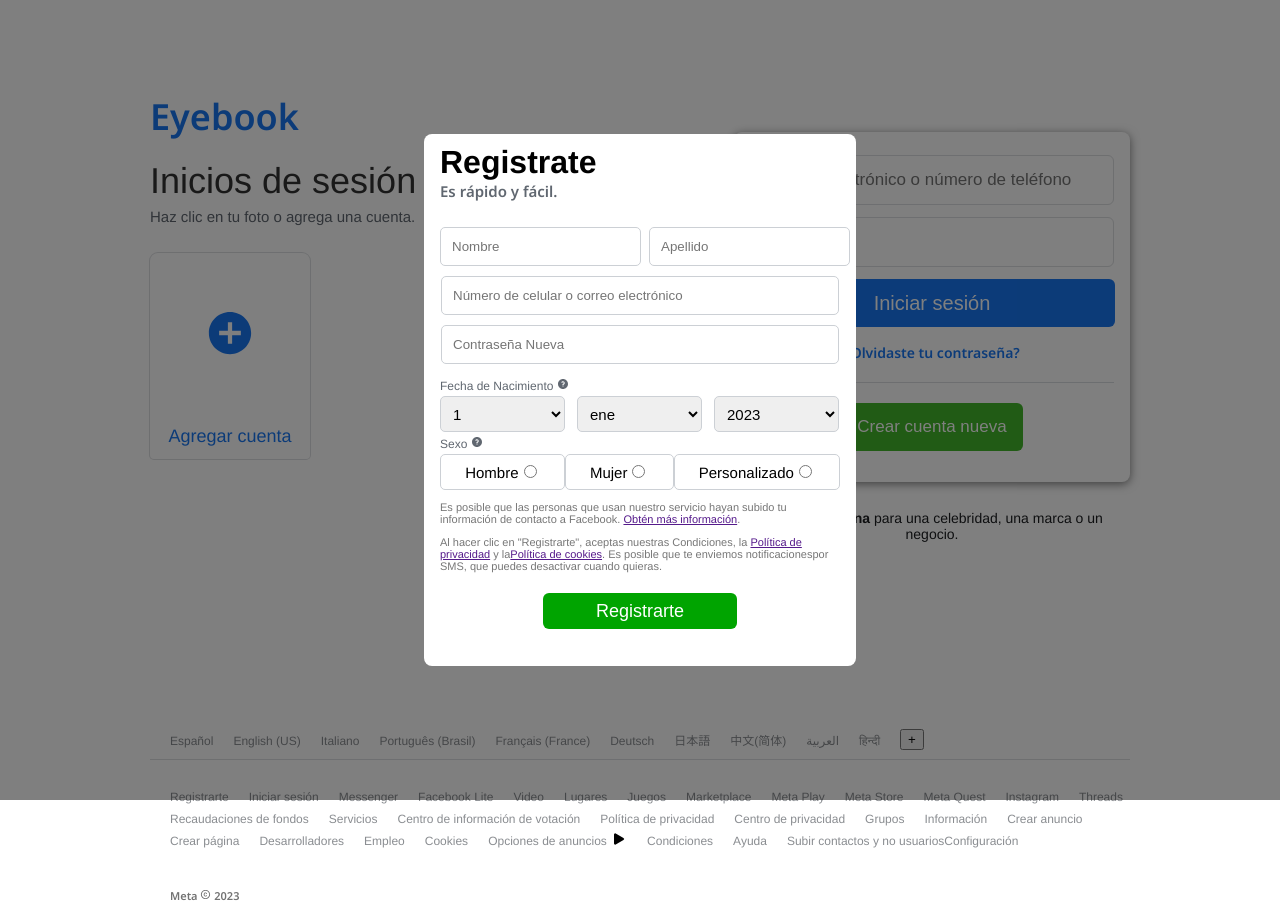
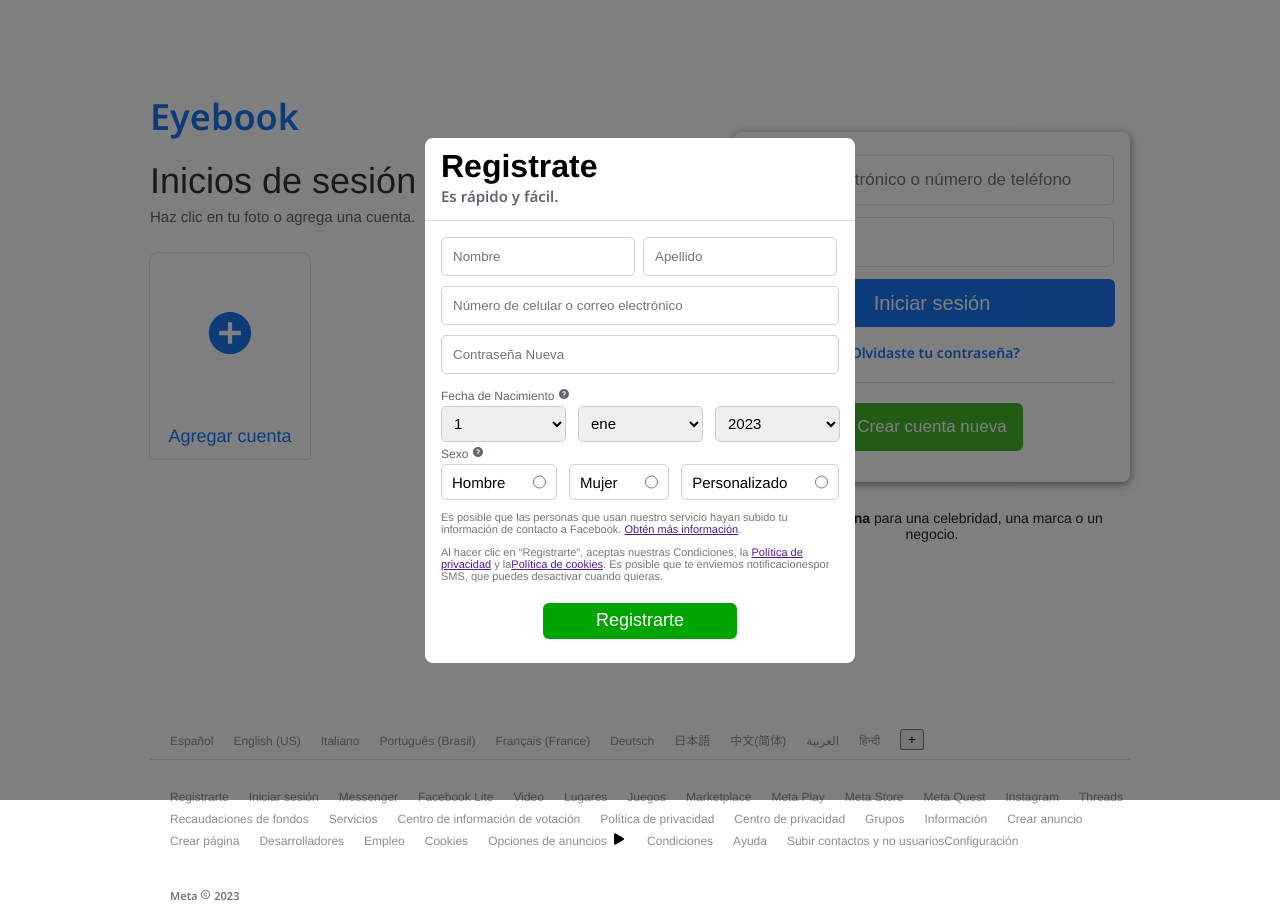
Before and after one commit to IIJorgeEstradaII/Eyebook, a React (Vite) app: page / in a window 1280 px wide. Both pictures are taken after a click on the button "Crear cuenta nueva". Built offline with nearby package versions, Linux system fonts and the light colour scheme.

Commit message:
Login form completed

```diff
--- a/src/assets/styles/sign-up.css
+++ b/src/assets/styles/sign-up.css
@@ -15,8 +15,8 @@
 .modal {
   background: #fff;
   border-radius: 8px;
-  width: 432px;
-  height: 531.67px;
+  width: 430px;
+  height: 525px;
   margin: 20px;
   text-align: center;
   z-index: 1000;
@@ -38,11 +38,13 @@
   grid-template-rows: auto auto;
   padding: 10px 16px;
   text-align: left;
+  bottom: 0;
 }
 
 .md-t{
   font-family: SFProDisplay-Bold, Helvetica, Arial, sans-serif;
   font-size: 32px;
+  height: 38px;
   font-weight: 600;
 }
 
@@ -51,24 +53,30 @@
   color: #606770;
   font-size: 15px;
   font-weight: normal;
+  height: 24px;
 }
 
 /* Sign-up Form */
 
 .signup-form{
   padding: 16px;
+  width: 468.67.67px;
+  border-top: 1px solid #dadde1;
 }
 
 .fullname-field{
   display: flex;
   flex-direction: row;
+  width: 400px;
+}
+
+.n-f, .ln-f{
+  width: 170px;
 }
 
 .n-f, .ln-f, .m-f{
   padding: 11px;
   margin-bottom: 10px;
-
-  /* font-size: 15px; */
 }
 
 .n-f{
@@ -144,6 +152,7 @@
   justify-content: space-between;
   margin: 0px;
   font-family: SFProText-Medium, Helvetica, Arial, sans-serif;
+  text-align: left;
 }
 
 .fst-msg, .snd-msg{
@@ -167,3 +176,19 @@
   border: none;
   margin: 10px 0px;
 }
+
+.male, .female, .personalized{
+  display: flex;
+  flex-direction: row;
+}
+
+.female{
+  margin-right: 12px;
+  margin-left: 12px;
+}
+
+.ma-i, .fa-i, .pe-i {
+  vertical-align: middle;
+  margin: 0px;
+  left: 0px;
+}
--- a/src/components/login_components/SignUpForm.tsx
+++ b/src/components/login_components/SignUpForm.tsx
@@ -30,45 +30,45 @@
     <div className="modal-overlay">
       <div className="modal">
         <div className='sig-msg'>
-          <div className='md-t'>Registrate</div>
+            <div className='md-t'>Registrate</div>
           <div className='md-sb'>Es rápido y fácil.</div>
         </div>
         <div className='signup-form'>
           <form action="">
             <div className='fullname-field'>
               <div className='name-field'>
-                <input className="n-f" type="text" placeholder='Nombre'/>
+                <input className="n-f" type="text" placeholder='Nombre' required/>
               </div>
               <div className='lastname-field'>
-                <input className="ln-f" type="text" placeholder='Apellido'/>
+                <input className="ln-f" type="text" placeholder='Apellido'required/>
               </div>
             </div>
             <div className='mail-field'>
-              <input className="m-f" type="text" placeholder='Número de celular o correo electrónico '/>
+              <input className="m-f" type="text" placeholder='Número de celular o correo electrónico' required/>
             </div>
             <div className='password-field'>
-              <input className='pw-f' type="password" placeholder='Contraseña Nueva' />
+              <input className='pw-f' type="password" placeholder='Contraseña Nueva' required/>
             </div>
             <div>
               <div className='birth-d-msg'>Fecha de Nacimiento <Icons.QuestionMark /></div>
             </div>
             <div className='birth-date-data'>
               <div>
-              <select className='day-d' name="day" id="">
+              <select className='day-d' name="day" id="" required>
               {[...Array(31)].map((_, index) => (
                 <option key={index + 1} value={index + 1}>{index + 1}</option>
                 ))}
               </select>
               </div>
             <div className='month'>
-              <select className='mth-d' name="" id="">
+              <select className='mth-d' name="" id="" required>
                 {months.map((month, index) =>
                   <option key={index} value={month}>{ month }</option>
                 )}
               </select>
             </div>
             <div className='year'>
-              <select className='year-d' name="" id="">
+              <select className='year-d' name="" id="" required>
                 {years.map((year, index) =>
                   <option key={index} value={year}>{ year }</option>
                   ) }
@@ -81,15 +81,15 @@
               <div className='gender'>
               <div className='male'>
                   <label htmlFor="">Hombre</label>
-                  <input value="male" type="radio" name="gender"/>
+                  <input className='ma-i' value="male" type="radio" name="gender" required/>
                 </div>
                 <div className='female'>
                   <label htmlFor="">Mujer</label>
-                  <input value="female" type="radio" name="gender"/>
+                  <input className='fa-i' value="female" type="radio" name="gender" required/>
                 </div>
                 <div className='personalized'>
                   <label htmlFor="">Personalizado</label>
-                  <input type="radio" name="gender"/>
+                  <input className='pe-i' type="radio" name="gender"/>
                 </div>
               </div>
               <div className='end-msg'>
```
Lines whose indentation alone changed are shown as unchanged.
